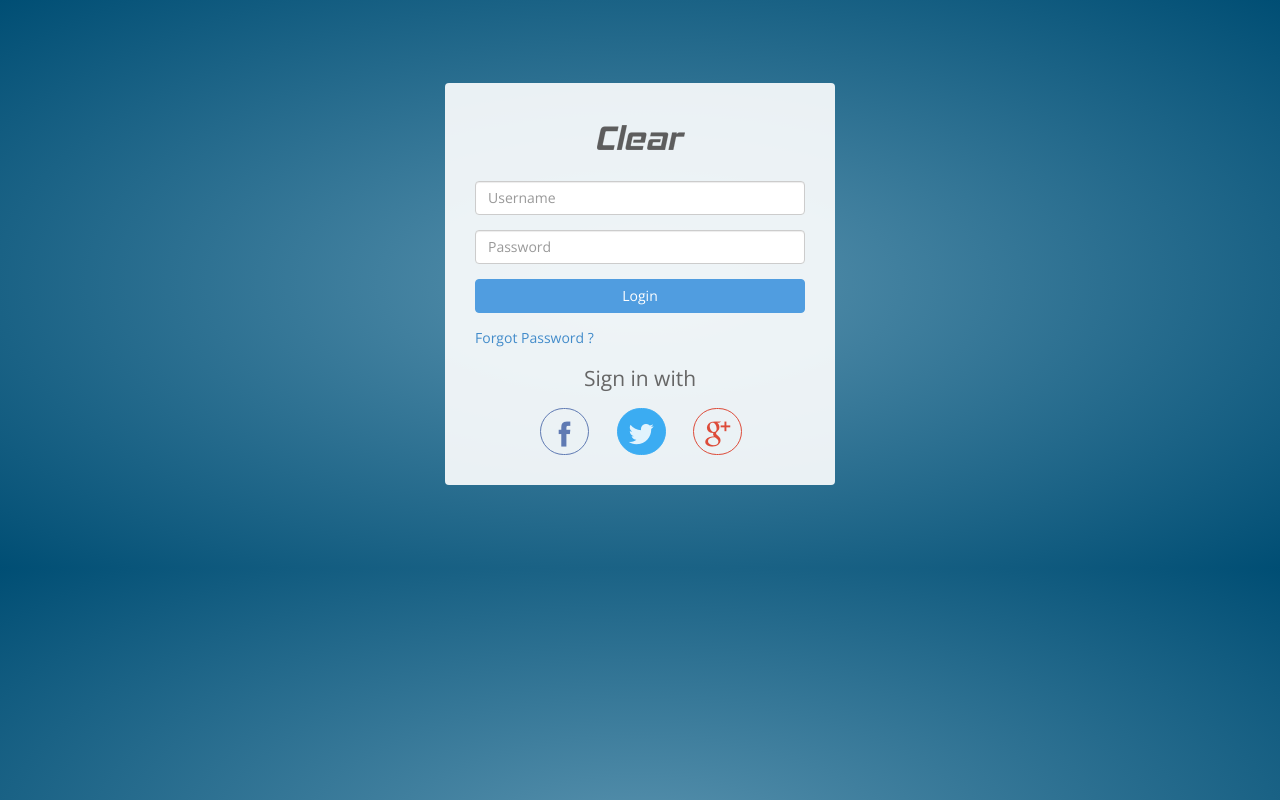
After one commit to koropati/my-first-blog, a Django app: page /accounts/login/ in a window 1280 px wide. The commit adds this page. Run offline with Django 3.2, Linux system fonts and the light colour scheme.

Commit message:
Add a login autentication, & add some styling css

```diff
--- a/blog/templates/blog/jurnal_edit.html
+++ b/blog/templates/blog/jurnal_edit.html
@@ -4,7 +4,7 @@
 	 <h1>Jurnal</h1>
     <ol class="breadcrumb">
         <li>
-            <a href="index.html">
+            <a href="{% url 'dashboard' %}">
                 <i class="fa fa-fw ti-home"></i> Dashboard
             </a>
         </li>
--- a/blog/templates/blog/jurnal_list.html
+++ b/blog/templates/blog/jurnal_list.html
@@ -4,7 +4,7 @@
      <h1>Jurnal</h1>
     <ol class="breadcrumb">
         <li>
-            <a href="index.html">
+            <a href="{% url 'dashboard' %}">
                 <i class="fa fa-fw ti-home"></i> Dashboard
             </a>
         </li>
--- a/blog/templates/blog/post_detail.html
+++ b/blog/templates/blog/post_detail.html
@@ -1,6 +1,6 @@
 {% extends 'blog/base.html' %}
 {% block headTitle %}
-    Blog
+	Blog
 {% endblock %}
 {% block aktifList_blog %}
 	class="active"
@@ -11,9 +11,12 @@
 			<div class="date">
 				{{ post.published_date }}
 			</div>
+		{% else %}
+			<a class="btn btn-default" href="{% url 'post_publish' pk=post.pk %}">Publish</a>
 		{% endif %}
 		{% if user.is_authenticated %}
 			<a class="btn btn-default" href="{% url 'post_edit' pk=post.pk %}"><span class="glyphicon glyphicon-pencil"></span></a>
+			<a class="btn btn-default" href="{% url 'post_remove' pk=post.pk %}"><span class="glyphicon glyphicon-remove"></span></a>
 		{% endif %}
 		<h2>{{ post.title }}</h2>
 		<p>{{ post.text|linebreaksbr }}</p>
--- a/blog/templates/blog/post_edit.html
+++ b/blog/templates/blog/post_edit.html
@@ -4,7 +4,7 @@
 	 <h1>Post</h1>
     <ol class="breadcrumb">
         <li>
-            <a href="index.html">
+            <a href="{% url 'dashboard' %}">
                 <i class="fa fa-fw ti-home"></i> Dashboard
             </a>
         </li>
--- /dev/null
+++ b/blog/templates/registration/base.html
@@ -0,0 +1,48 @@
+<!DOCTYPE html>
+{% load static %}
+<html>
+
+<head>
+    <title>::Admin Login::</title>
+    <meta name="viewport" content="width=device-width, initial-scale=1.0">
+    <link rel="shortcut icon" href="img/favicon.ico"/>
+    <!-- Bootstrap -->
+    <link href="{% static 'css/bootstrap.min.css' %}" rel="stylesheet">
+    <!-- end of bootstrap -->
+    <!--page level css -->
+    <link type="text/css" href="{% static 'vendors/themify/css/themify-icons.css' %}" rel="stylesheet"/>
+    <link href="{% static 'vendors/iCheck/css/all.css' %}" rel="stylesheet">
+    <link href="{% static 'vendors/bootstrapvalidator/css/bootstrapValidator.min.css' %}" rel="stylesheet"/>
+    <link href="{% static 'css/login.css' %}" rel="stylesheet">
+    <!--end page level css-->
+</head>
+
+<body id="sign-in">
+<div class="preloader">
+    <div class="loader_img"><img src="{% static 'img/loader.gif' %}" alt="loading..." height="64" width="64"></div>
+</div>
+<div class="container">
+    <div class="row">
+        <div class="col-md-4 col-md-offset-4 col-sm-8 col-sm-offset-2 col-xs-10 col-xs-offset-1 login-form">
+            <div class="panel-header">
+                <h2 class="text-center">
+                    <img src="{% static 'img/logo.png' %}" alt="Logo">
+                </h2>
+            </div>
+            {% block content %}
+            {% endblock %}
+        </div>
+    </div>
+</div>
+<!-- global js -->
+<script src="{% static 'js/jquery.min.js' %}" type="text/javascript"></script>
+<script src="{% static 'js/bootstrap.min.js' %}" type="text/javascript"></script>
+<!-- end of global js -->
+<!-- page level js -->
+<script type="text/javascript" src="{% static 'vendors/iCheck/js/icheck.js' %}"></script>
+<script src="{% static 'vendors/bootstrapvalidator/js/bootstrapValidator.min.js' %}" type="text/javascript"></script>
+<script type="text/javascript" src="{% static 'js/custom_js/login.js' %}"></script>
+<!-- end of page level js -->
+</body>
+
+</html>
--- /dev/null
+++ b/blog/templates/registration/login.html
@@ -0,0 +1,69 @@
+{% extends "registration/base.html" %}
+{% block content %}
+    <div class="panel-body">
+        <div class="row">
+            <div class="col-xs-12">
+                {% if form.errors %}
+                    <p>Your username and password didn't match. Please try again.</p>
+                {% endif %}
+                <form method="post" action="{% url 'login' %}" >
+                    {% csrf_token %}
+                    <div class="form-group">
+                        <label for="username" class="sr-only"> {{ form.username.label_tag }}</label>
+                        <input type="text" class="form-control  form-control-lg" id="username" name="username"
+                        placeholder="Username">
+                        <!-- {{ form.username }} -->
+                    </div>
+                    <div class="form-group">
+                        <label for="password" class="sr-only">{{ form.password.label_tag }}</label>
+                        <input type="password" class="form-control form-control-lg" id="password"
+                        name="password" placeholder="Password">
+                        <!-- {{ form.password }} -->
+                    </div>
+                    <!-- <table>
+                        <tr>
+                            <td>{{ form.username.label_tag }}</td>
+                            <td>{{ form.username }}</td>
+                        </tr>
+                        <tr>
+                            <td>{{ form.password.label_tag }}</td>
+                            <td>{{ form.password }}</td>
+                        </tr>
+                    </table> -->
+                    <div class="form-group">
+                        <input type="submit" value="Login" class="btn btn-primary btn-block"/>
+                        <input type="hidden" name="next" value="{{ next }}" />
+                    </div>
+                    <a href="#" id="forgot" class="forgot"> Forgot Password ? </a>
+                    <!-- <span class="pull-right sign-up">New ? <a href="#">Sign Up</a></span> -->
+                    <!-- <input type="submit" value="login" /> -->
+
+                </form>
+            </div>
+        </div>
+        <div class="row text-center social">
+            <div class="col-xs-12">
+                <p class="alter">Sign in with</p>
+            </div>
+            <div class="row">
+                <div class="col-sm-8 col-sm-offset-2">
+                    <div class="col-xs-4">
+                        <a href="#" class="btn btn-lg btn-facebook">
+                            <i class="ti-facebook"></i>
+                        </a>
+                    </div>
+                    <div class="col-xs-4">
+                        <a href="#" class="btn btn-lg btn-twitter">
+                            <i class="ti-twitter-alt"></i>
+                        </a>
+                    </div>
+                    <div class="col-xs-4">
+                        <a href="#" class="btn btn-lg btn-google">
+                            <i class="ti-google"></i>
+                        </a>
+                    </div>
+                </div>
+            </div>
+        </div>
+    </div>
+{% endblock %}
--- a/blog/urls.py
+++ b/blog/urls.py
@@ -4,9 +4,12 @@ from . import views
 urlpatterns = [
 	path('', views.dashboard, name='dashboard'),
 	path('post/', views.post_list, name='post_list'),
+	path('post/drafts', views.post_draft_list, name='post_draft_list'),
 	path('post/<int:pk>/', views.post_detail, name='post_detail'),
 	path('post/new/', views.post_new, name='post_new'),
 	path('post/<int:pk>/edit/', views.post_edit, name='post_edit'),
+	path('post/<int:pk>/publish/', views.post_publish, name='post_publish'),
+	path('post/<int:pk>/remove/', views.post_remove, name='post_remove'),
 	path('jurnal/', views.jurnal_list, name='jurnal_list'),
 	path('jurnal/new/', views.jurnal_new, name='jurnal_new'),
 	path('jurnal/<int:pk>/edit/', views.jurnal_edit, name='jurnal_edit'),
--- a/simogi/settings.py
+++ b/simogi/settings.py
@@ -120,3 +120,4 @@ USE_TZ = True
 
 STATIC_URL = '/static/'
 STATIC_ROOT = os.path.join(BASE_DIR, 'static')
+LOGIN_REDIRECT_URL = '/'
--- a/simogi/urls.py
+++ b/simogi/urls.py
@@ -15,8 +15,11 @@ Including another URLconf
 """
 from django.contrib import admin
 from django.urls import path, include
+from django.contrib.auth import views
 
 urlpatterns = [
     path('admin/', admin.site.urls),
+    path('accounts/login/', views.LoginView.as_view(), name='login'),
+	path('accounts/logout/', views.LogoutView.as_view(next_page='/'), name='logout'),
     path('', include('blog.urls')),
 ]
```
Also changed, not shown: blog/templates/blog/base.html (+23 -5 lines), blog/templates/blog/post_draft_list.html (added, +13 -0 lines), blog/templates/blog/post_list.html (+12 -2 lines), blog/views.py (+28 -2 lines), blog/forms.py (line endings or trailing spaces).
